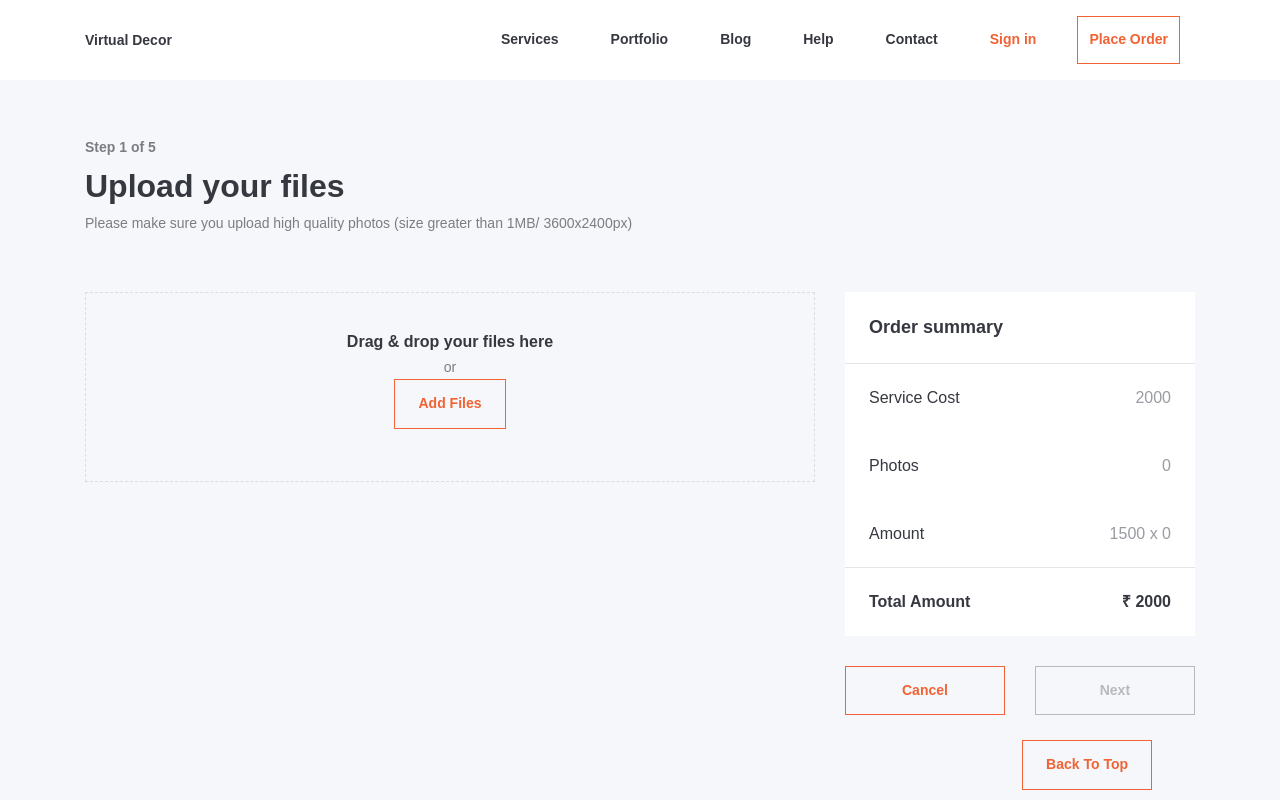
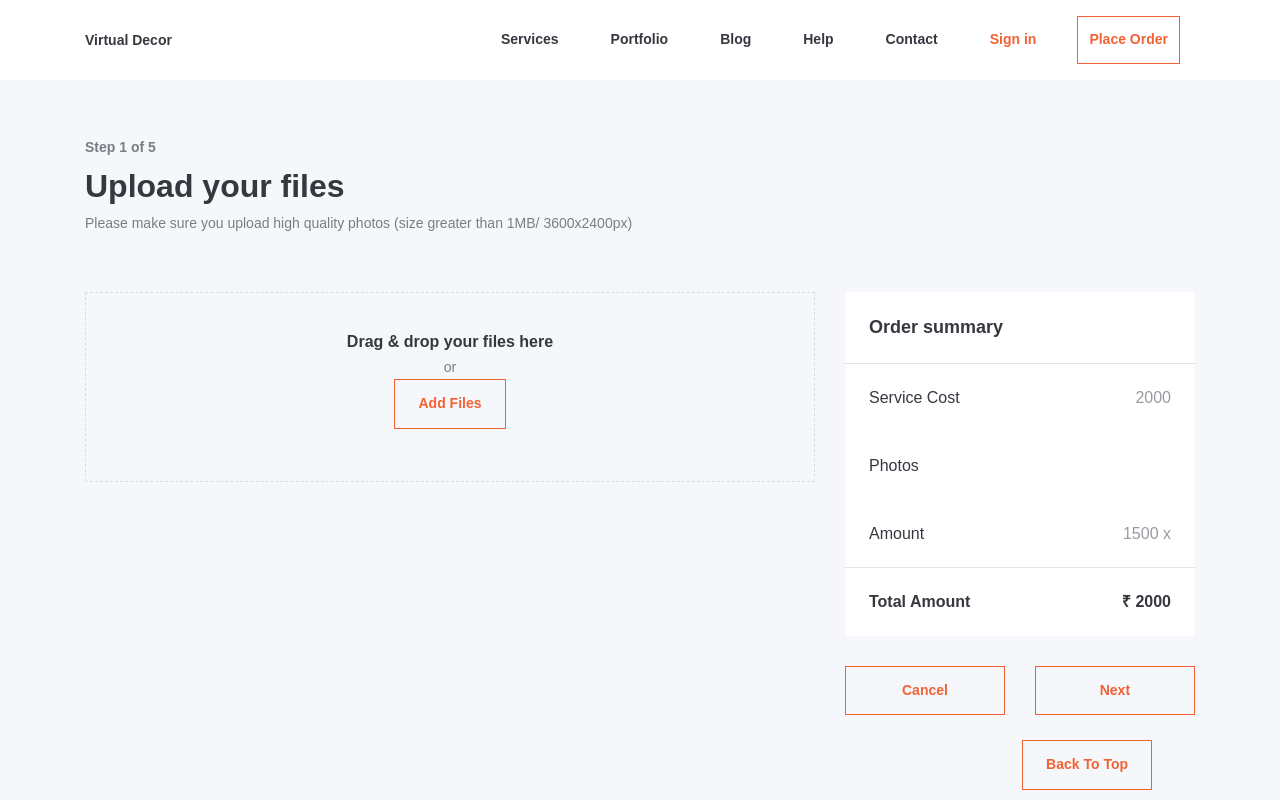
Before and after one commit to alemprogramer/react-filtering, a React app: page /Interior-home-staging_2000_3_rupee/step-01 in a window 1280 px wide. Shown: the top 800 px of the page. Built offline with nearby package versions, Linux system fonts and the light colour scheme; a web font is replaced by a local one.

Commit message:
state lifting issue

```diff
--- a/src/components/dropzone/index.jsx
+++ b/src/components/dropzone/index.jsx
@@ -87,7 +87,7 @@ const btns={
 
 // CSS End
 
-function Previews({count}) {
+function Previews({ datas }) {
     const [files, setFiles] = useState([]);
     const { getRootProps, getInputProps, isDragActive, isDragAccept, isDragReject } = useDropzone({
         accept: 'image/*',
@@ -108,6 +108,9 @@ function Previews({count}) {
         isDragReject,
         isDragAccept
     ]);
+
+    // State-Lifting
+    datas(files);
 
     // Thumbnails
     const thumbs = files.map((f) => (
@@ -131,7 +134,6 @@ function Previews({count}) {
         // Make sure to revoke the data uris to avoid memory leaks
         files.forEach(file => URL.revokeObjectURL(file.preview));
     }, [files]);
-    count(files.length)
 
     return (
         <section className='d-none d-sm-none d-md-block d-lg-block d-xl-block'>
--- a/src/pages/step-01/index.jsx
+++ b/src/pages/step-01/index.jsx
@@ -10,7 +10,7 @@ function Step01() {
     const [servicePrice, setServicePrice] = useState(0);
     const [photoPrice, setPhotoPrice] = useState(0);
     // eslint-disable-next-line
-    const [photos, setPhotos] = useState(0);
+    const [photos, setPhotos] = useState([]);
     const [totalPrice, setTotalPrice] = useState(0);
     const [PageLoading, isPageLoading] = useState(false);
     const [summeryLoading, isSummeryLoading] = useState(false)
@@ -21,6 +21,12 @@ function Step01() {
     const push=()=>{
         console.log('Next Clicked');
     }
+
+    const imageData=(d)=>{
+        const images=[...d];
+        // setPhotos();
+        console.log([images]);
+    };
 
     useEffect(() => {
         isPageLoading(true);
@@ -34,7 +40,7 @@ function Step01() {
     useEffect(() => {
         isSummeryLoading(true);
         // setPhotos();
-        setTotalPrice(Math.abs(servicePrice + (photoPrice * photos) ));
+        setTotalPrice(Math.abs(servicePrice + (photoPrice * photos.length) ));
         isSummeryLoading(false);
         // eslint-disable-next-line
     }, [photos, totalPrice, servicePrice]);
@@ -67,7 +73,7 @@ function Step01() {
                     <div className="documents">
                         <div className="row">
                             <div className="col-md-8 col-sm-12 col-12">
-                                    <Previews count={(m)=>setPhotos(m)}/>
+                                    <Previews datas={imageData}/>
                                </div>
                                 {summeryLoading === false ? <div
                                 className="col-md-4 offset-sm-2 offset-md-0 offset-lg-0 offset-0 offset-xl-0 col-sm-8 p00 col-12">
```
